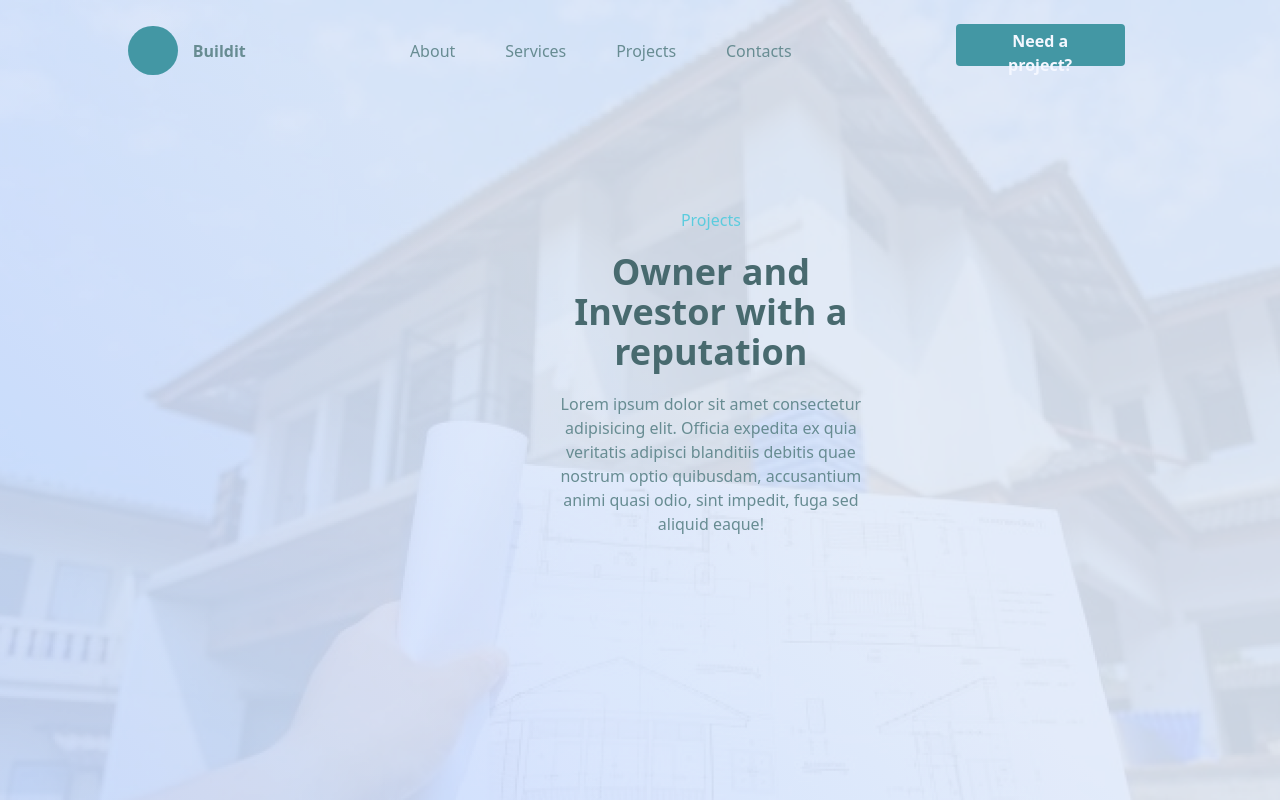
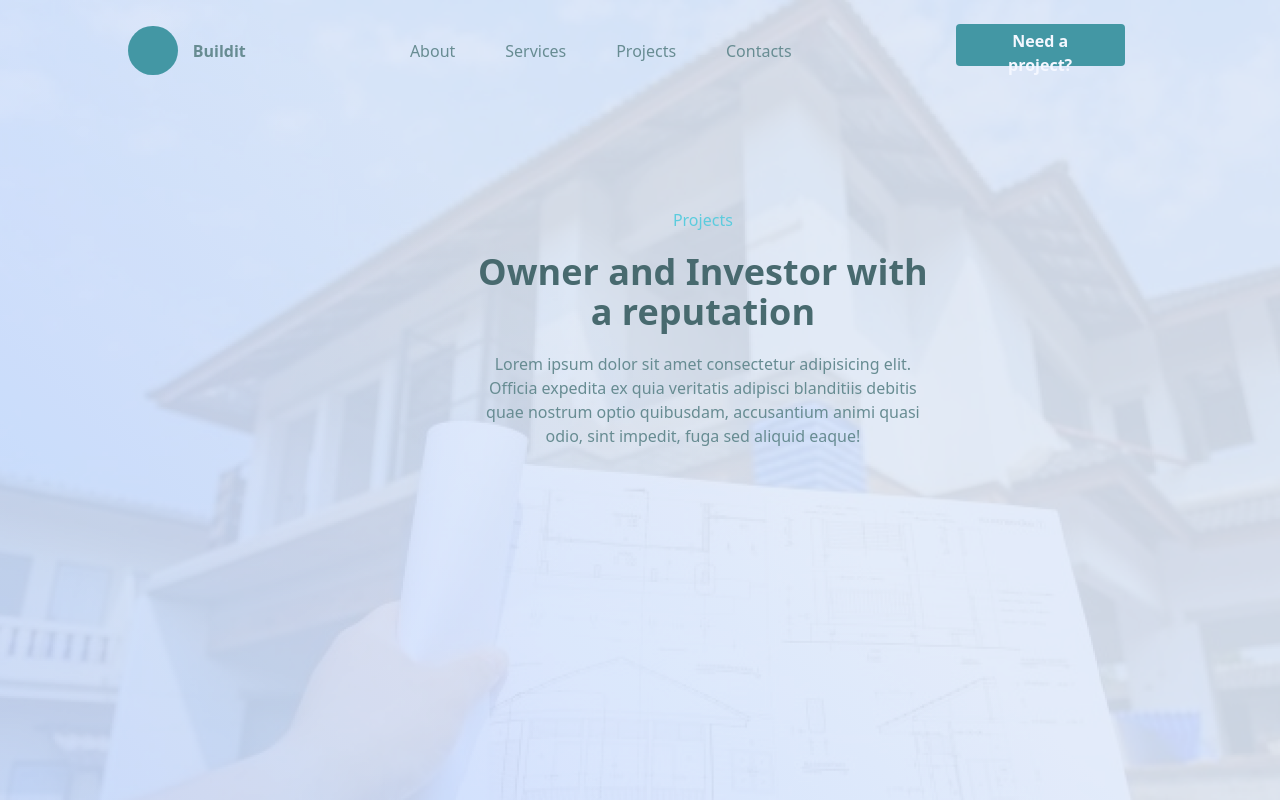
Before and after one commit to DevKaffy/ReactProject-Company-Website, a React (Vite) app: page /projects in a window 1280 px wide. Built offline with nearby package versions, Linux system fonts and the light colour scheme.

Commit message:
update:fixes

```diff
--- a/src/Components/Contacts/Contacts.css
+++ b/src/Components/Contacts/Contacts.css
@@ -4,7 +4,7 @@
 }
 
 .fig img{
-@apply hidden absolute h-[65rem] w-[39.5rem]  object-cover right-0 shadow-sm ;
+@apply hidden lg:block absolute h-[65rem] w-[39.5rem]  object-cover right-0 shadow-sm ;
     z-index:1;
 }
 
--- a/src/Components/Home/Home.css
+++ b/src/Components/Home/Home.css
@@ -51,7 +51,7 @@
     @apply lg:flex block items-start lg:gap-x-[2rem] lg:mt-[2.57rem];
 }
 .black-house{
-    @apply lg:w-[15rem] lg:h-[20rem] lg:mb-[7rem] mb-[1rem];
+    @apply lg:w-[15rem] lg:h-[14rem] lg:mb-[7rem];
 }
 .white-pool{
     @apply lg:w-[10rem] lg:h-[10rem];
@@ -87,10 +87,10 @@
     @apply font-medium text-[#678C92] w-[16.75rem]
 }
 .section-three{
-    @apply bg-[#E1EBFA] lg:h-[56.18rem] pt-[4.2rem] pb-[4.2rem] px-[5rem]
+    @apply bg-[#E1EBFA] lg:h-[56.18rem] pt-[4.2rem] pb-[4.2rem]
 }
 .about-section{
-    @apply lg:flex items-center mt-[5rem] lg:mx-[11.25rem]
+    @apply lg:flex items-center mt-[5rem] lg:mx-[11.25rem] mx-[5rem]
 }
 .about-section img{
     @apply lg:mr-[3.75rem] lg:w-[31.25rem] lg:h-[23.43rem]
--- a/src/Components/Logos/Logos.css
+++ b/src/Components/Logos/Logos.css
@@ -1,3 +1,3 @@
 .logos{
-    @apply grid grid-cols-2 gap-5 md:flex items-center justify-center  md:gap-x-[2.5rem] border-y-2 border-[#678C92] lg:w-[75rem] mx-[7.5rem] pt-[2.39rem] pb-[2.45rem]
+    @apply grid grid-cols-2 place-items-center gap-5 lg:flex items-center justify-center  md:gap-x-[2.5rem] border-y-2 border-[#678C92] lg:w-[75rem] lg:mx-[7.5rem] mx-[5rem] pt-[2.39rem] pb-[2.45rem]
 }
--- a/src/Components/Services/Services.css
+++ b/src/Components/Services/Services.css
@@ -3,13 +3,13 @@
      background: url("/Bg.png"), linear-gradient(42.43deg, #C6DBFF 0%, #E1EBFA 52.25%);
 }
 .wrapper-services{
-    @apply flex flex-col items-center justify-center lg:pt-[13rem] pt-[7.2rem] lg:mx-[29.43rem] px-[5rem] lg:w-[30rem] pb-[2.5rem]
+    @apply flex flex-col items-center justify-center lg:pt-[13rem] pt-[7.2rem] lg:mx-[24.43rem] px-[5rem] w-[39rem] pb-[2.5rem]
 }
 .services-head{
      @apply flex items-center mb-[1.25rem] text-[#5BCCDE]
 }
 .services-title{
-    @apply flex items-center text-center text-[#486A6F] font-bold text-4xl mb-[1.25rem]
+    @apply flex items-center text-center text-[#486A6F] font-bold lg:text-4xl mb-[1.25rem]
 }
 .services-description{
     @apply flex items-center text-center text-[#678C92] font-medium text-[1rem]
```
